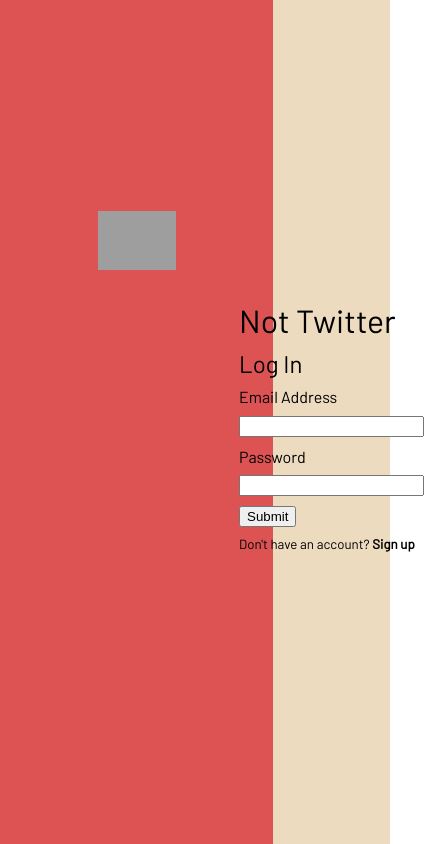
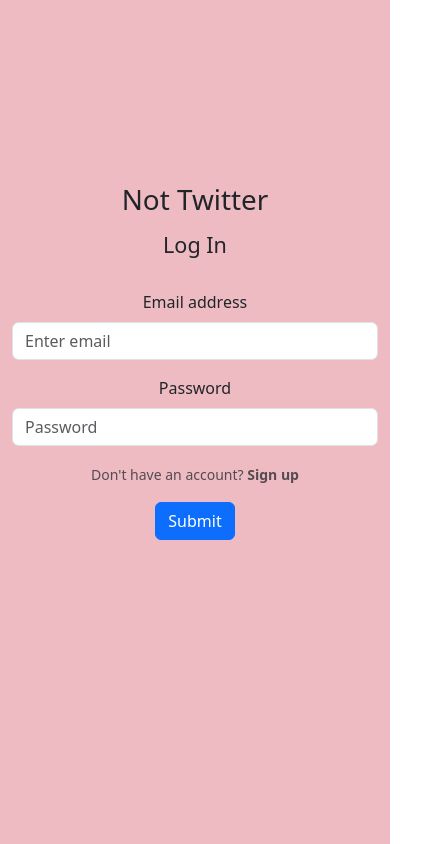
Before and after one commit to UlukbekM/not-twitter, a React (Create React App) app in the folder client/: page /landing in a window 390 px wide. Shown: the whole page, 424 px wide, since content can reach past the window. Built offline with nearby package versions, Linux system fonts and the light colour scheme; grey boxes are pictures that could not be loaded.

Commit message:
converted regular css to bootstrap

```diff
--- a/client/package.json
+++ b/client/package.json
@@ -7,8 +7,10 @@
     "@testing-library/react": "^13.4.0",
     "@testing-library/user-event": "^13.5.0",
     "axios": "^1.2.2",
+    "bootstrap": "^5.3.0-alpha1",
     "jwt-decode": "^3.1.2",
     "react": "^18.2.0",
+    "react-bootstrap": "^2.7.0",
     "react-dom": "^18.2.0",
     "react-router-dom": "^6.6.2",
     "react-scripts": "5.0.1",
--- a/client/src/App.css
+++ b/client/src/App.css
@@ -16,14 +16,27 @@ body {
   font-family: 'Barlow', sans-serif;
 }
 
-.container {
+@media screen and (max-width: 600px) {
+  .mobileCol {
+    display: none;
+  }
+
+  .formContainer {
+    text-align: center;
+  }
+}
+
+.formContainer {
+  margin-top: 50%;
+}
+
+.containerOld {
   background-color: #DD5353;
   height: 100vh;
   margin: 0;
-
 }
 
-.container img {
+.containerOld img {
   width: 20%;
   position: absolute;
   top: 25%;
@@ -39,11 +52,11 @@ body {
   align-items: center;
 }
 
-.formContainer {
+.formContainerOld {
   display: flex;
   flex-direction: column;
 }
 
-.formContainer form > *{
+.formContainerOld form > *{
   margin-top: 0.6rem;
 }
--- a/client/src/App.js
+++ b/client/src/App.js
@@ -1,16 +1,19 @@
 import './App.css';
-import { LogInSignUp } from './Components/LogInSignUp';
 import { Home } from './Components/Home';
 import { BrowserRouter, Routes, Route } from "react-router-dom";
+import { Landing } from './Components/Landing';
+import 'bootstrap/dist/css/bootstrap.min.css';
 
 function App() {
   return (<>
         <BrowserRouter>
           <Routes>
             <Route path="/" element={<Home />} />
-            <Route path="landing" element={<LogInSignUp />} />
+            <Route path="landing" element={<Landing />} />
           </Routes>
         </BrowserRouter>
+
+        {/* <Landing/> */}
     </>
   );
 }
--- a/client/src/Components/Home.js
+++ b/client/src/Components/Home.js
@@ -1,22 +1,26 @@
 import React, {useEffect, useState} from 'react'
 import jwt_decode from "jwt-decode";
+import Button from 'react-bootstrap/Button';
 
 export const Home = () => {
     const [user, setUser] = useState("");
 
     useEffect(()=> {
-        let token = window.sessionStorage.getItem("credential");
-        if(token !== null) {
+        let token = window.sessionStorage.getItem("token");
+        if(token === null) {
+            window.location = "/landing"
+        } else {
             var decoded = jwt_decode(token);
-            setUser(decoded)
-            // console.log(decoded);
-        } else {
-            window.location = "/landing"
+            console.log(decoded);
         }
     },[])
 
+    const logout = () => {
+        sessionStorage.removeItem('token');
+        window.location.reload();
+    }
 
     return(<>
-    Hello
+            <Button variant="primary" onClick={logout}>Log Out</Button>
     </>)
 }
--- /dev/null
+++ b/client/src/Components/Landing.js
@@ -0,0 +1,159 @@
+import React, {useState, useEffect} from 'react'
+import Button from 'react-bootstrap/Button';
+import Container from 'react-bootstrap/Container';
+import Row from 'react-bootstrap/Row';
+import Col from 'react-bootstrap/Col';
+import Form from 'react-bootstrap/Form';
+// import InputGroup from 'react-bootstrap/InputGroup'
+// import FormControl from 'react-bootstrap/FormControl';
+import Axios from 'axios';
+import jwt_decode from "jwt-decode";
+
+export const Landing = () => {
+    const [email, setEmail] = useState("");
+    const [username, setUsername] = useState("");
+    const [password, setPassword] = useState("");
+
+    const [toggle, setToggle] = useState(true)
+
+    const api = 'http://localhost:3001'
+
+    useEffect(()=> {
+        let token = window.sessionStorage.getItem("token");
+        if(token !== null) {
+            window.location = "/"
+        }
+    },[])
+
+    const registerSubmit = async e => {
+        e.preventDefault();
+        if(email && username && password) {
+            Axios.post(`${api}/register`, {
+                email: email,
+                username: username,
+                password: password
+            }).then((response)=> {
+                // saveToken(response.data.token)
+                // console.log(response)
+                window.sessionStorage.setItem("token", response.data.token);
+                window.location = "/"
+            }).catch(function (error) {
+                let message = error.response.data
+                if(message === "Email Already Exists." || message === "Username Already Exists.") {
+                    alert(message)
+                }
+            })
+        } else {
+            alert("All fields must be fulfulled")
+        }
+    }
+
+    const logInSubmit = async e => {
+        e.preventDefault();
+        if(email && password) {
+            Axios.get(`${api}/login`, {
+                params: {
+                    email: email,
+                    password: password
+                }
+            }).then((response)=> {
+                if(response.data == "incorrect email!") {
+                    alert("Email not found")
+                } else if(response.data == "incorrect password!") {
+                    alert("Incorrect password")
+                    setPassword("")
+                } else {
+                    window.sessionStorage.setItem("token", response.data);
+                    window.location = "/"
+                }
+            })
+        } else {
+            alert("All fields must be fulfulled")
+        }
+    }
+
+    const toggleFunction = () => {
+        setEmail("")
+        setUsername("")
+        setPassword("")
+        setToggle(!toggle)
+    }
+
+    return(<>
+        <Container fluid style={{background: "#232946"}} className="landingContainer">
+            <Row>
+                <Col xs="1" lg="9" className="mobileCol">
+                </Col>
+                <Col xs="12" lg="3" style={{background: "#eebbc3", height: "100vh" }} className="formCol">
+                    {toggle ?
+                    <div className='formContainer'>
+                        <Form onSubmit={logInSubmit}>
+                            <Form.Label><h1>Not Twitter</h1></Form.Label>
+
+                            <Form.Group className="mb-3" controlId="formBasicH3">
+                                <Form.Label><h4>Log In</h4></Form.Label>
+                            </Form.Group>
+
+                            <Form.Group className="mb-3" controlId="formBasicEmail">
+                                <Form.Label>Email address</Form.Label>
+                                <Form.Control type="email" placeholder="Enter email" value={email} onChange={({ target }) => setEmail(target.value)}/>
+                            </Form.Group>
+
+                            <Form.Group className="mb-3" controlId="formBasicPassword">
+                                <Form.Label>Password</Form.Label>
+                                <Form.Control type="password" placeholder="Password" value={password} onChange={({ target }) => setPassword(target.value)}/>
+                            </Form.Group>
+
+                            <Form.Group className="mb-3" controlId="formBasicToggle">
+                                <Form.Text className="text-muted">
+                                    Don't have an account? <b onClick={()=> toggleFunction()}>Sign up</b>
+                                </Form.Text>
+                            </Form.Group>
+
+                            <Button variant="primary" type="submit">
+                                Submit
+                            </Button>
+                        </Form>
+                    </div>
+
+                    :
+                    <div className='formContainer'>
+                        <Form onSubmit={registerSubmit}>
+                            <Form.Label><h1>Not Twitter</h1></Form.Label>
+
+                            <Form.Group className="mb-3" controlId="formBasicH3">
+                                <Form.Label><h4>Create Account</h4></Form.Label>
+                            </Form.Group>
+
+                            <Form.Group className="mb-3" controlId="formBasicEmail">
+                                <Form.Label>Email address</Form.Label>
+                                <Form.Control type="email" placeholder="Enter email" value={email} onChange={({ target }) => setEmail(target.value)}/>
+                            </Form.Group>
+
+                            <Form.Group className="mb-3" controlId="formBasicUsername">
+                                <Form.Label>Username</Form.Label>
+                                <Form.Control type="username" placeholder="Username" value={username} onChange={({ target }) => setUsername(target.value)}/>
+                            </Form.Group>
+
+                            <Form.Group className="mb-3" controlId="formBasicPassword">
+                                <Form.Label>Password</Form.Label>
+                                <Form.Control type="password" placeholder="Password" value={password} onChange={({ target }) => setPassword(target.value)}/>
+                            </Form.Group>
+
+                            <Form.Group className="mb-3" controlId="formBasicToggle">
+                                <Form.Text className="text-muted">
+                                    Already have an account? <b onClick={()=> toggleFunction()}>Log in</b>
+                                </Form.Text>
+                            </Form.Group>
+
+                            <Button variant="primary" type="submit">
+                                Submit
+                            </Button>
+                        </Form>
+                    </div>
+                    }
+                </Col>
+            </Row>
+        </Container>
+    </>)
+}
--- a/client/src/Components/LogInSignUp.js
+++ b/client/src/Components/LogInSignUp.js
@@ -11,11 +11,12 @@ export const LogInSignUp = () => {
 
     useEffect(()=> {
         let token = window.sessionStorage.getItem("token");
-        if(token !== null) {
+        if(token === null) {
             // var decoded = jwt_decode(token);
             // setCredentials(decoded)
             // console.log(decoded);
-            window.location = "/landing"
+            // window.location = "/landing"
+            console.log(token)
         }
     },[])
 
@@ -109,11 +110,11 @@ export const LogInSignUp = () => {
 
     return(<>
 
-    <div className='container'>
+    <div className='containerOld'>
         <img src='https://dthezntil550i.cloudfront.net/u1/latest/u12108230856157280000169619/1280_960/4ab19acf-13cd-402c-a966-38f815c3c43f.png'/>
         <div className='loginsignupContainer'>
 
-            <div className='formContainer'>
+            <div className='formContainerOld'>
                 {toggle ?
                     <form onSubmit={registerSubmit}>
                         <h1>Not Twitter</h1>
```
Also changed, not shown: 1 other file (tests, documents, lock files or other folders).
